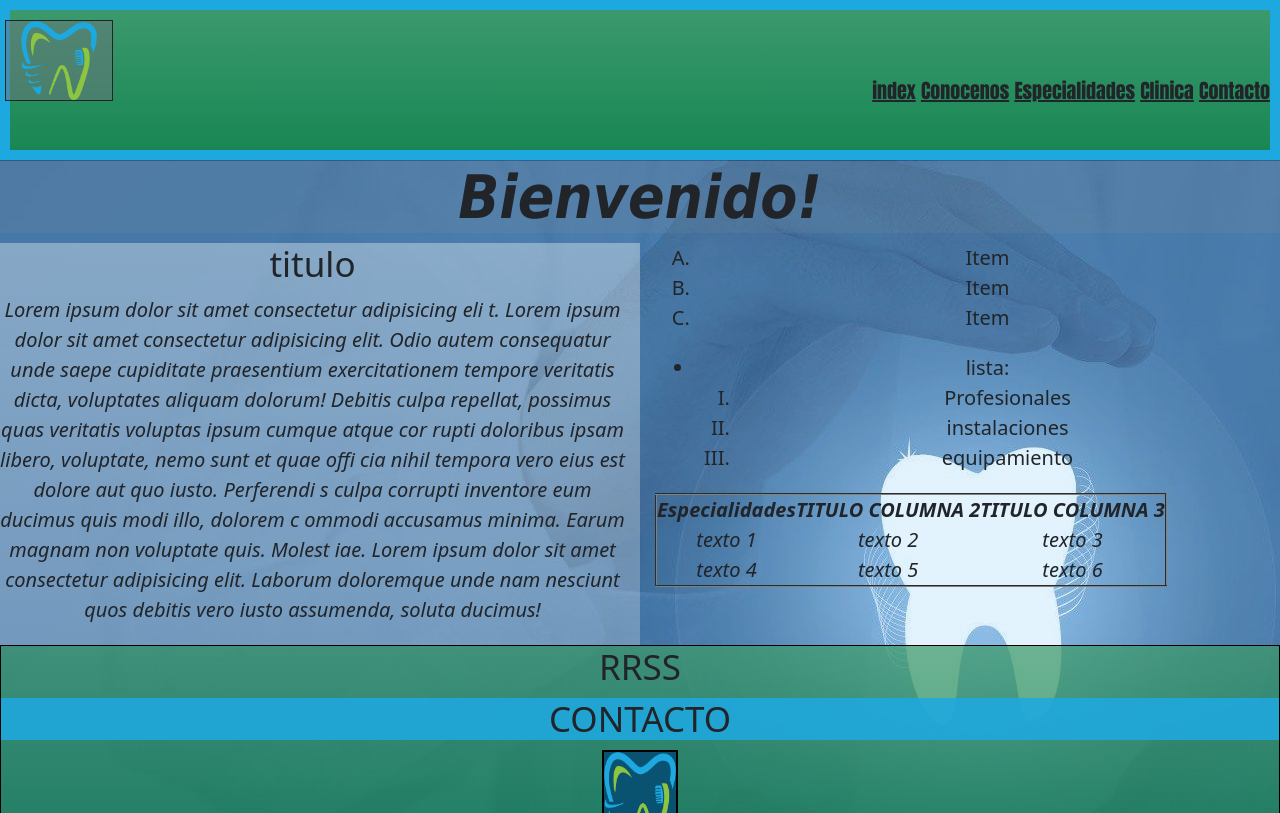
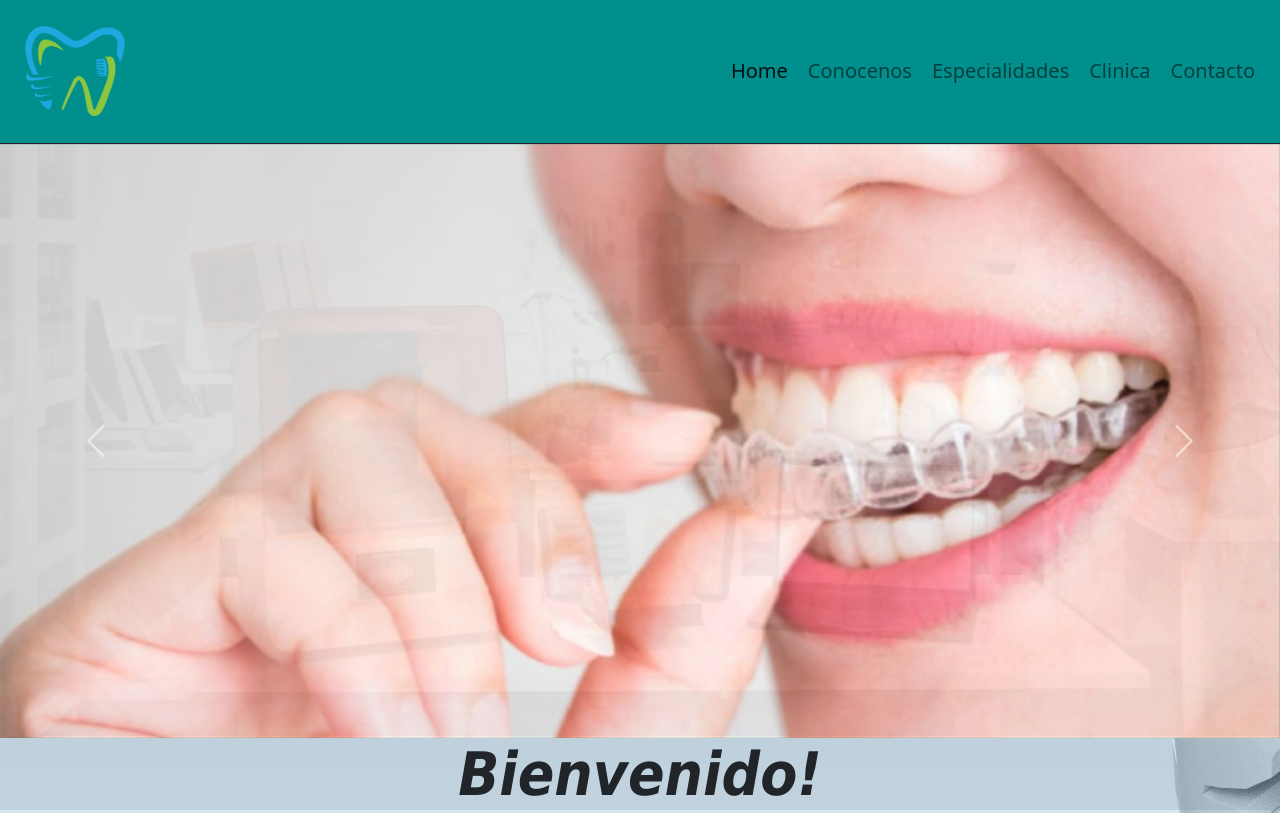
Before and after one commit to Afranchella/ProyectoCoder, a plain HTML site: page bootstrap.Franchella/index.html in a window 1280 px wide. Shown: the top 813 px of the page. Drawn offline with nearby package versions, Linux system fonts and the light colour scheme.

Commit message:
Add files via upload
re-subido el proyecto con bootstrap.

```diff
--- a/bootstrap.Franchella/index.html
+++ b/bootstrap.Franchella/index.html
@@ -11,19 +11,43 @@
 </head>
 <body class="grid">
      <header class="container-float bg-success bg-gradient">
-          <div class="row">
-               <img id="logo" class="col-1 bg-secondary bg-opacity-50 border border-dark" src="./img/Logo2.png" alt="LOGO">
-               <nav>
-                    <div>
-                         <ul>
-                              <li><a href="index.html" class="link-dark">index</a></li>
-                              <li><a href="./conocenos.html" class="link-dark">Conocenos</a></li>
-                              <li><a href="./pages/especialidades.html" class="link-dark">Especialidades</a></li>
-                              <li><a href="./pages/clinica.html" class="link-dark">Clinica</a></li>
-                              <li><a href="./pages/contacto.html" class="link-dark">Contacto</a></li>
-                         </ul>
+          <nav class="navbar navbar-expand-lg border-bottom border-dark" style="background-color: #008F8C">
+               <div class="container-fluid">
+                    <a class="navbar-brand" href="#"><img id="logo" src="./img/Logo2.png" alt="LOGO"></a>
+                    <button class="navbar-toggler" type="button" data-bs-toggle="collapse" data-bs-target="#navbarNavAltMarkup" aria-controls="navbarNavAltMarkup" aria-expanded="false" aria-label="Toggle navigation">
+                         <span class="navbar-toggler-icon"></span>
+                    </button>
+                    <div class="collapse navbar-collapse d-flex justify-content-end" id="navbarNavAltMarkup">
+                         <div class="navbar-nav">
+                              <a class="nav-link active" aria-current="page" href="./index.html">Home</a>
+                              <a class="nav-link" href="./conocenos.html">Conocenos</a>
+                              <a class="nav-link" href="">Especialidades</a>
+                              <a class="nav-link" href="">Clinica</a>
+                              <a class="nav-link" href="">Contacto</a>
+                         </div>
                     </div>
-               </nav>
+               </div>
+          </nav>
+          <div id="carouselExampleFade" class="carousel slide carousel-fade" data-bs-ride="carousel">
+               <div class="carousel-inner">
+               <div class="carousel-item active">
+                    <img src="./img/slider2.jpeg" class="d-block w-100" alt="Img1">
+               </div>
+               <div class="carousel-item">
+                    <img src="./img/slider3.webp" class="d-block w-100" alt="Img2">
+               </div>
+               <div class="carousel-item">
+                    <img src="./img/slider1.jpeg" class="d-block w-100" alt="Img3">
+               </div>
+               </div>
+                    <button class="carousel-control-prev" type="button" data-bs-target="#carouselExampleFade" data-bs-slide="prev">
+                         <span class="carousel-control-prev-icon" aria-hidden="true"></span>
+                         <span class="visually-hidden">Previous</span>
+               </button>
+               <button class="carousel-control-next" type="button" data-bs-target="#carouselExampleFade" data-bs-slide="next">
+                    <span class="carousel-control-next-icon" aria-hidden="true"></span>
+                    <span class="visually-hidden">Next</span>
+               </button>
           </div>
      </header>
      <main class="container-float">
--- a/bootstrap.Franchella/style.css
+++ b/bootstrap.Franchella/style.css
@@ -9,37 +9,17 @@ html{
 }
 
 body{
-    background-image: url("./img/fondo1.jpg");
-    background: size 50% 50%;
+    background-image: url("./img/fondo2.jpg");
+    height: auto;
+    width: auto;
     }
 
-header{
-background-image: url("./img/banner2.png");
-border: 10px solid transparent;
-border-color:#1EA8E0;
-height: 8em;
-margin-bottom: 1px;
-grid-area: header;
-}
+    /* headerrr */
 
 #logo{
-height: 80%;
+height: 90px;
+width: 100px;
 margin: 10px;
-}
-
-nav ul {
-text-align: right;
-justify-content: space-around;
-vertical-align: middle;
-list-style: none;
-margin-top: -35px;
-}
-nav ul li{
-margin-bottom: 4em;
-display: inline-block;
-text-align: center;
-vertical-align: middle;
-font-family: Impact, Haettenschweiler, 'Arial Narrow Bold', sans-serif;
 }
 
 .titulo{
```
Also changed, not shown: bootstrap.Franchella/conocenos.html (+18 -13 lines), bootstrap.Franchella/img/slider1.jpeg (added), bootstrap.Franchella/img/slider2.jpeg (added), bootstrap.Franchella/img/slider3.webp (added).
